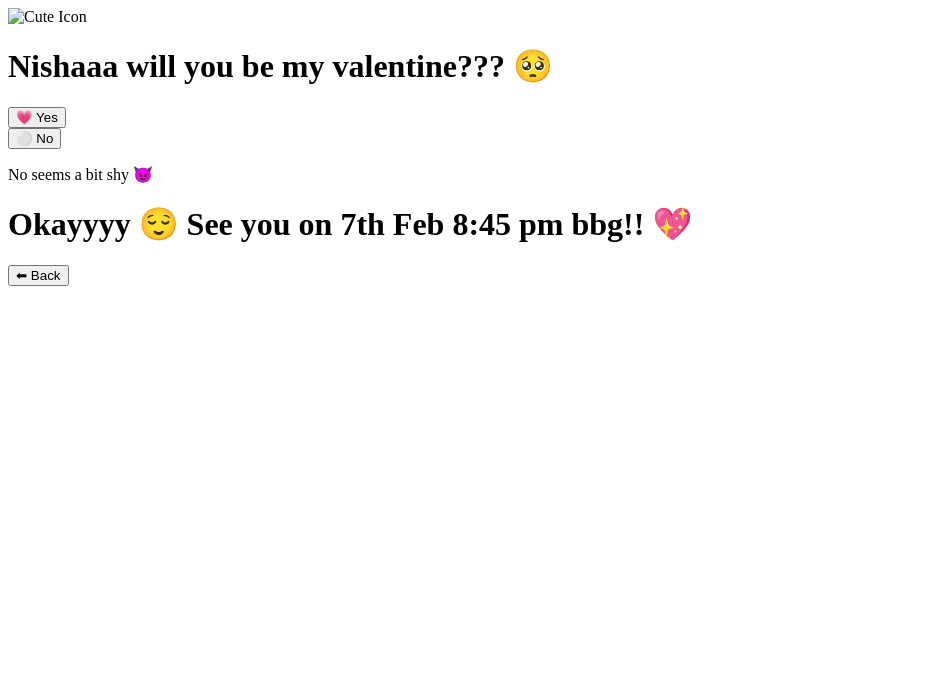
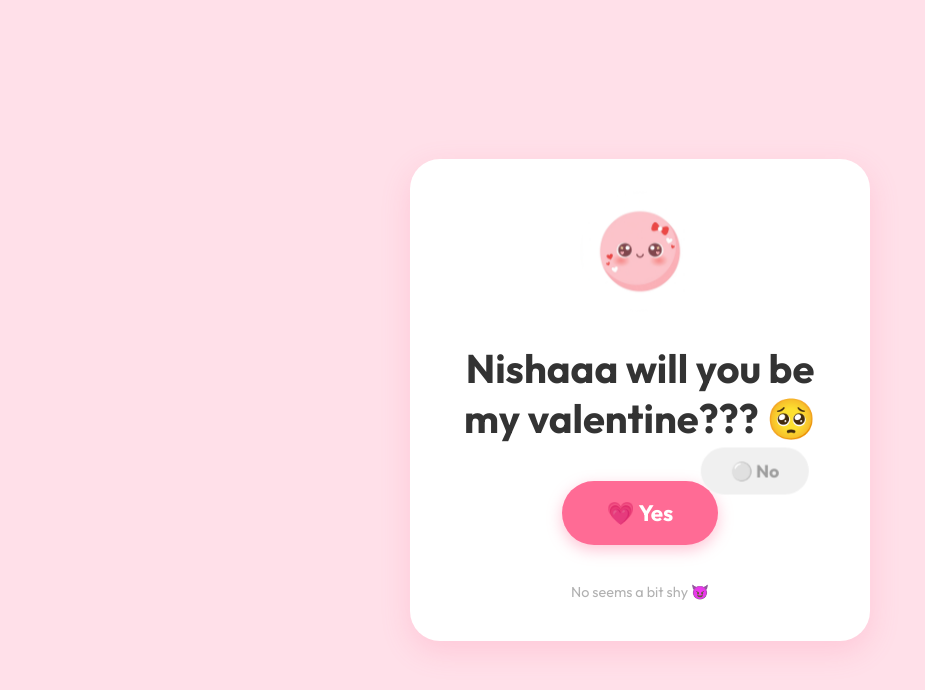
Before and after one commit to UtsovR/valentine-2026, a website: page index.html in a window 1280 px wide. Shown: the whole page, without its empty margins (0-925 px from the left). Drawn offline with Linux system fonts and the light colour scheme; the site is published under a folder, as on GitHub Pages, so addresses that start at the root find nothing.

Commit message:
fix: flatten structure and use relative paths for Vercel/Netlify compatibility

```diff
--- a/index.html
+++ b/index.html
@@ -5,7 +5,7 @@
     <meta charset="UTF-8">
     <meta name="viewport" content="width=device-width, initial-scale=1.0">
     <title>Will You Be My Valentine?</title>
-    <link rel="stylesheet" href="/style.css">
+    <link rel="stylesheet" href="style.css">
     <link rel="preconnect" href="https://fonts.googleapis.com">
     <link rel="preconnect" href="https://fonts.gstatic.com" crossorigin>
     <link href="https://fonts.googleapis.com/css2?family=Outfit:wght@400;700&display=swap" rel="stylesheet">
@@ -16,7 +16,7 @@
         <div class="container" id="question-card">
             <div class="card">
                 <div class="icon-container">
-                    <img src="/cute-face.png" alt="Cute Icon" class="cute-icon">
+                    <img src="cute-face.png" alt="Cute Icon" class="cute-icon">
                 </div>
                 <h1 id="valentine-question">Nishaaa will you be my valentine??? 🥺</h1>
                 <div class="button-group">
@@ -36,7 +36,7 @@
             </div>
         </div>
     </div>
-    <script src="/script.js"></script>
+    <script src="script.js"></script>
 </body>
 
 </html>
```
Also changed, not shown: cute-face.png (renamed from public/cute-face.png), script.js (renamed from public/script.js), style.css (renamed from public/style.css).
